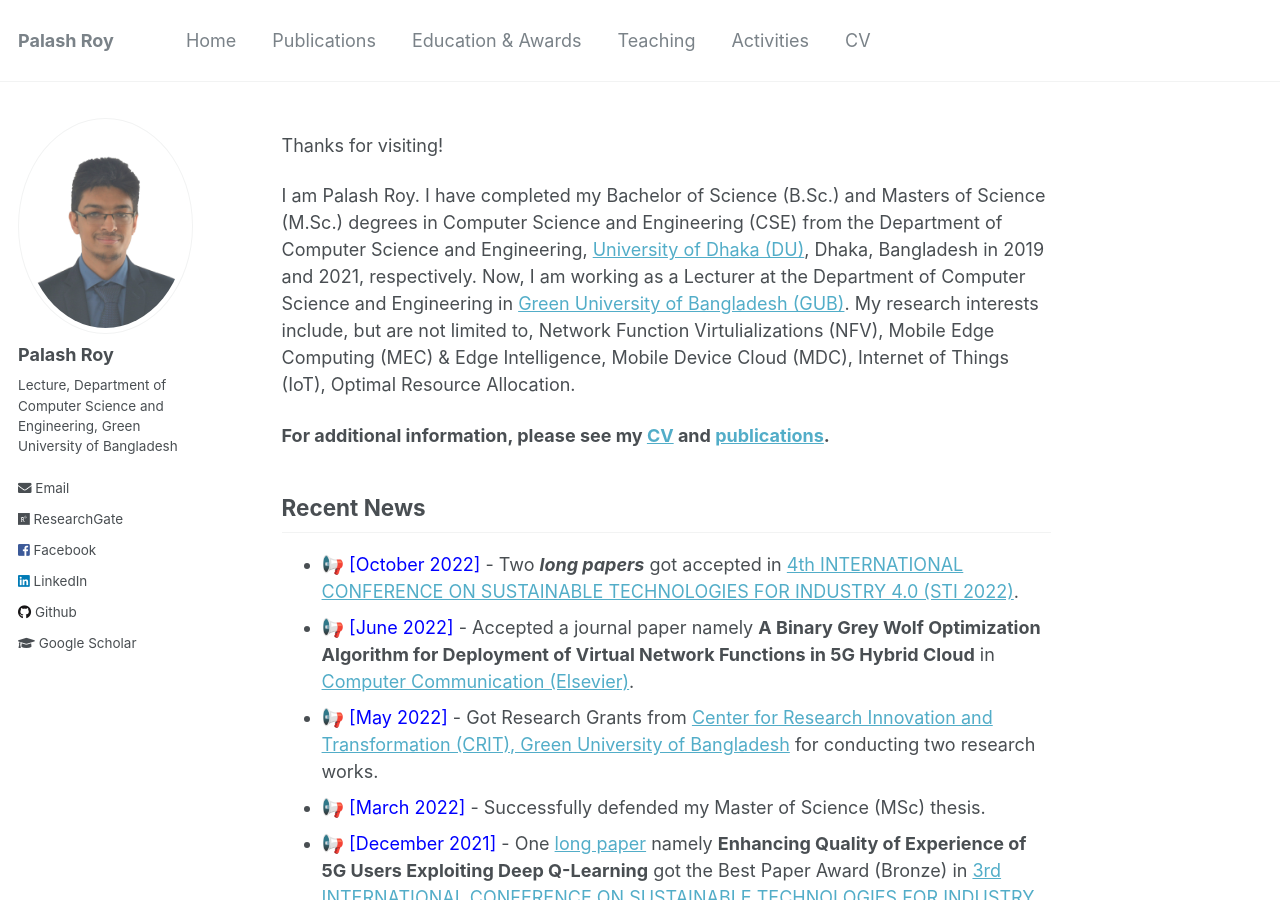
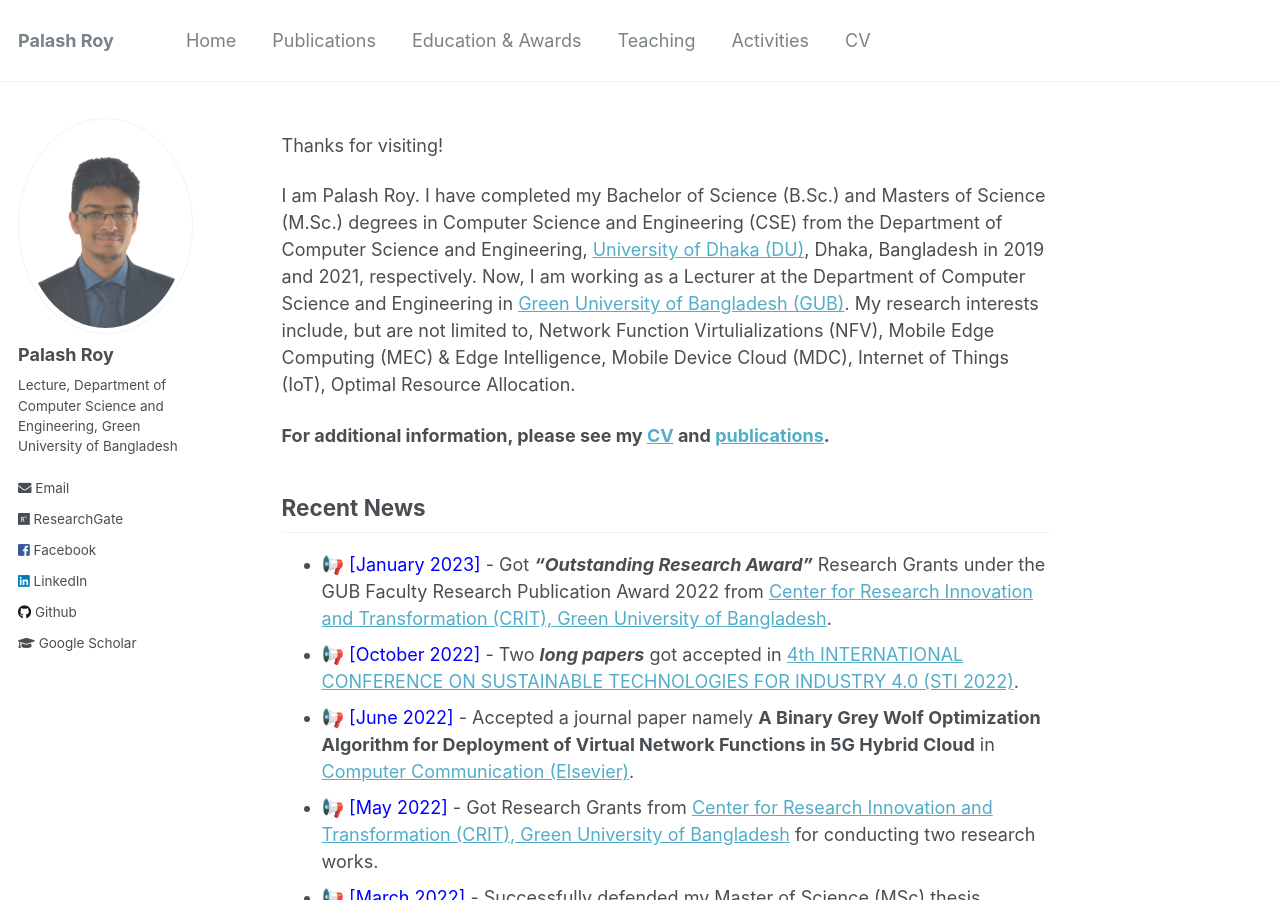
Before and after one commit to PalashRoy975/PalashRoy975.github.io, a Jekyll site: the page built from _pages/about.md, in a window 1280 px wide and 900 px high. Built offline with Jekyll 4.4.1, drawn with Linux system fonts in a browser that asks for light colours.

Commit message:
Update about.md

```diff
--- a/_pages/about.md
+++ b/_pages/about.md
@@ -22,6 +22,7 @@ I am Palash Roy. I have completed my Bachelor of Science (B.Sc.) and Masters of
 
 
 ## Recent News
+* 📢 <span style="color:Blue"> [January 2023] </span> - Got ***"Outstanding Research Award"*** Research Grants under the GUB Faculty Research Publication Award 2022 from [Center for Research Innovation and Transformation (CRIT), Green University of Bangladesh](http://crit.green.edu.bd/).
 * 📢 <span style="color:Blue"> [October 2022] </span> - Two ***long papers*** got accepted in  [4th INTERNATIONAL CONFERENCE ON
 SUSTAINABLE TECHNOLOGIES FOR INDUSTRY 4.0 (STI 2022)](https://fse.green.edu.bd/sti-2022/).
 * 📢 <span style="color:Blue"> [June 2022] </span> - Accepted a journal paper namely **A Binary Grey Wolf Optimization Algorithm for Deployment of Virtual Network Functions in 5G Hybrid Cloud** in [Computer Communication (Elsevier)](https://www.journals.elsevier.com/computer-communications).
```
